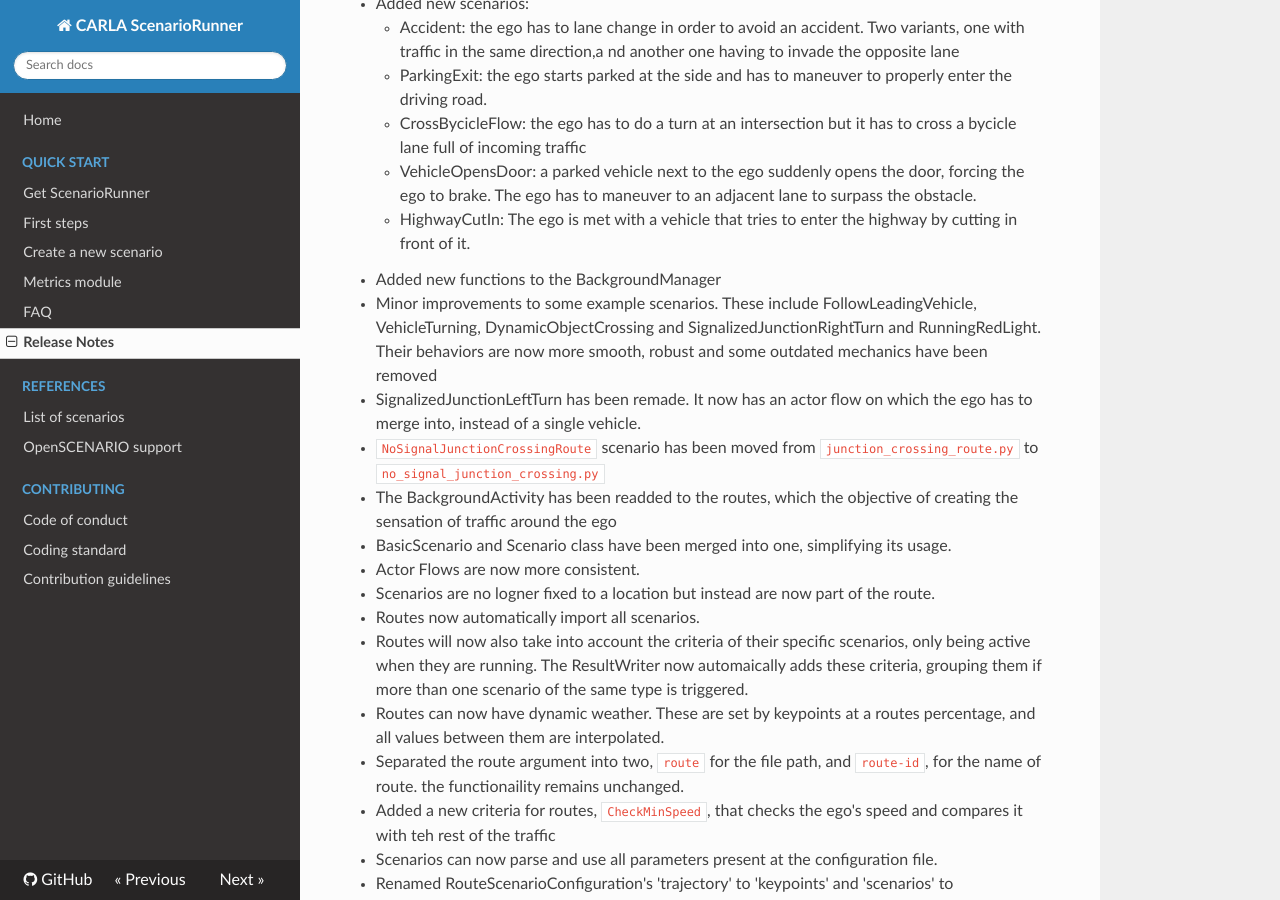
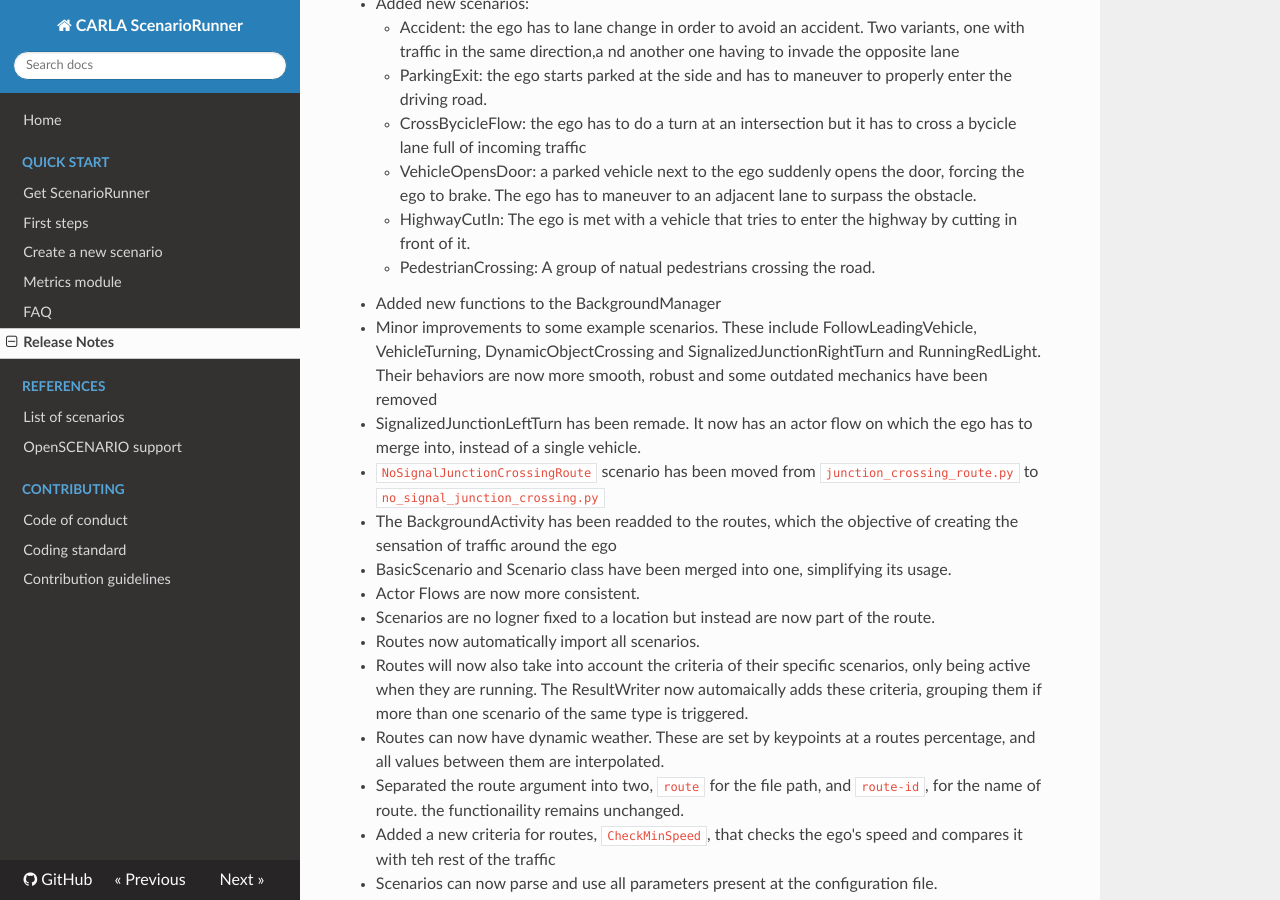
Before and after one commit to carla-simulator/scenario_runner, an MkDocs documentation site: the page built from Docs/CHANGELOG.md, in a window 1280 px wide and 900 px high, scrolled down 653 px. Built offline with MkDocs 1.6.1, drawn with Linux system fonts in a browser that asks for light colours; nearby versions of some CDN libraries.

Commit message:
add changelog

```diff
--- a/Docs/CHANGELOG.md
+++ b/Docs/CHANGELOG.md
@@ -23,6 +23,7 @@
     - CrossBycicleFlow: the ego has to do a turn at an intersection but it has to cross a bycicle lane full of incoming traffic
     - VehicleOpensDoor: a parked vehicle next to the ego suddenly opens the door, forcing the ego to brake. The ego has to maneuver to an adjacent lane to surpass the obstacle.
     - HighwayCutIn: The ego is met with a vehicle that tries to enter the highway by cutting in front of it.
+    - PedestrianCrossing: A group of natual pedestrians crossing the road.
 * Added new functions to the BackgroundManager
 * Minor improvements to some example scenarios. These include FollowLeadingVehicle, VehicleTurning, DynamicObjectCrossing and SignalizedJunctionRightTurn and RunningRedLight. Their behaviors are now more smooth, robust and some outdated mechanics have been removed
 * SignalizedJunctionLeftTurn has been remade. It now has an actor flow on which the ego has to merge into, instead of a single vehicle.
```
